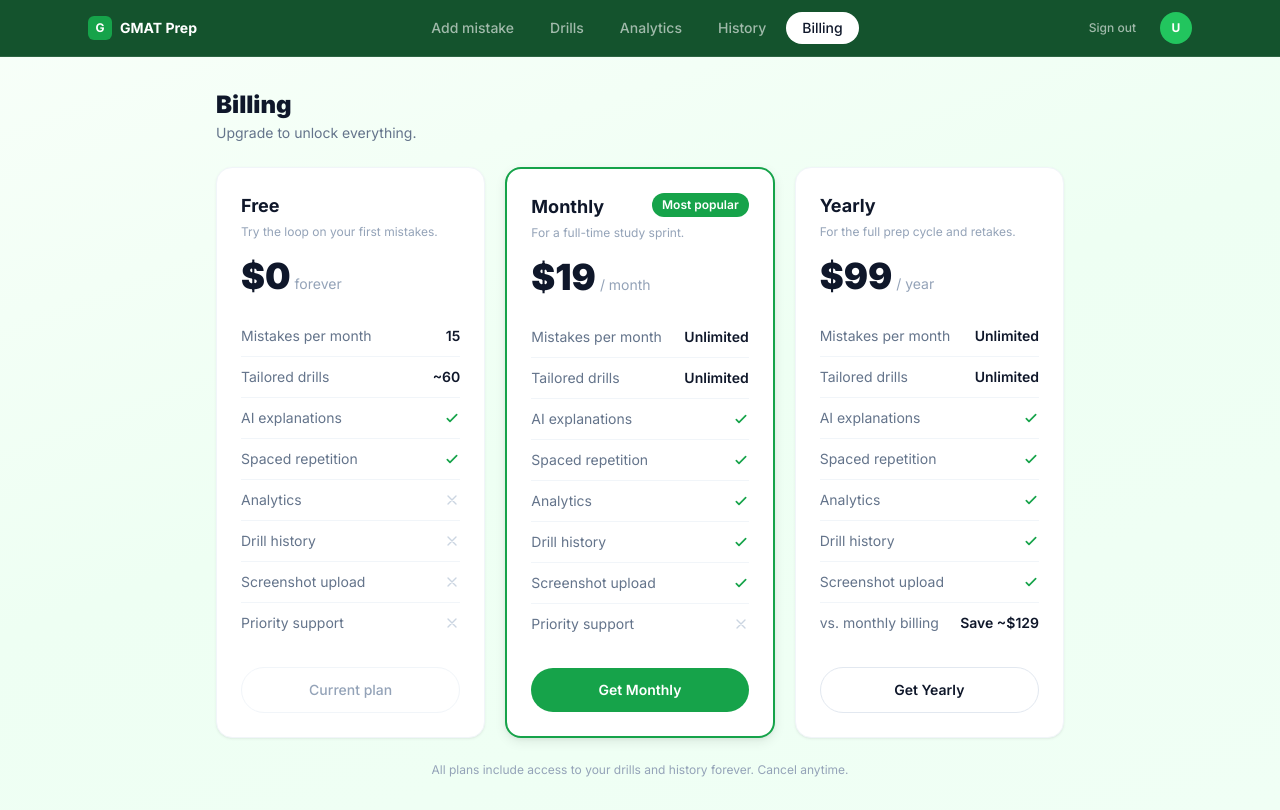
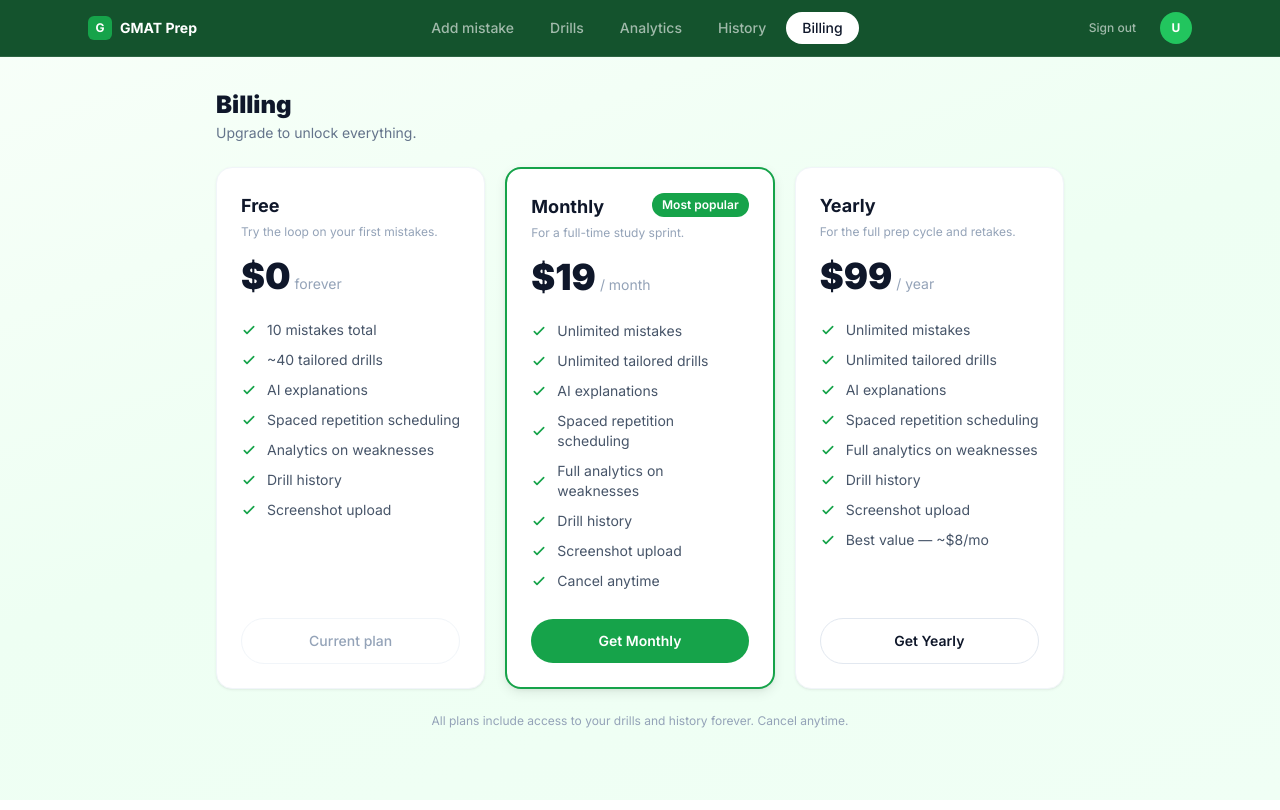
Before and after one commit to markjosephlin/gmat-prep, a Next.js app: page /billing in a window 1280 px wide. Built offline with nearby package versions, Linux system fonts and the light colour scheme; no server answers.

Commit message:
Redesign billing cards with checkmark lists

```diff
--- a/app/(dashboard)/billing/page.tsx
+++ b/app/(dashboard)/billing/page.tsx
@@ -13,14 +13,13 @@
     description: "Try the loop on your first mistakes.",
     highlight: false,
     features: [
-      { label: "Mistakes per month", value: "15" },
-      { label: "Tailored drills", value: "~60" },
-      { label: "AI explanations", value: true },
-      { label: "Spaced repetition", value: true },
-      { label: "Analytics", value: false },
-      { label: "Drill history", value: false },
-      { label: "Screenshot upload", value: false },
-      { label: "Priority support", value: false },
+      "10 mistakes total",
+      "~40 tailored drills",
+      "AI explanations",
+      "Spaced repetition scheduling",
+      "Analytics on weaknesses",
+      "Drill history",
+      "Screenshot upload",
     ],
     cta: null,
   },
@@ -33,14 +32,14 @@
     highlight: true,
     badge: "Most popular",
     features: [
-      { label: "Mistakes per month", value: "Unlimited" },
-      { label: "Tailored drills", value: "Unlimited" },
-      { label: "AI explanations", value: true },
-      { label: "Spaced repetition", value: true },
-      { label: "Analytics", value: true },
-      { label: "Drill history", value: true },
-      { label: "Screenshot upload", value: true },
-      { label: "Priority support", value: false },
+      "Unlimited mistakes",
+      "Unlimited tailored drills",
+      "AI explanations",
+      "Spaced repetition scheduling",
+      "Full analytics on weaknesses",
+      "Drill history",
+      "Screenshot upload",
+      "Cancel anytime",
     ],
     cta: "monthly",
   },
@@ -52,36 +51,26 @@
     description: "For the full prep cycle and retakes.",
     highlight: false,
     features: [
-      { label: "Mistakes per month", value: "Unlimited" },
-      { label: "Tailored drills", value: "Unlimited" },
-      { label: "AI explanations", value: true },
-      { label: "Spaced repetition", value: true },
-      { label: "Analytics", value: true },
-      { label: "Drill history", value: true },
-      { label: "Screenshot upload", value: true },
-      { label: "vs. monthly billing", value: "Save ~$129" },
+      "Unlimited mistakes",
+      "Unlimited tailored drills",
+      "AI explanations",
+      "Spaced repetition scheduling",
+      "Full analytics on weaknesses",
+      "Drill history",
+      "Screenshot upload",
+      "Best value — ~$8/mo",
     ],
     cta: "yearly",
   },
 ];
 
-function FeatureRow({ label, value }: { label: string; value: string | boolean }) {
+function FeatureItem({ text }: { text: string }) {
   return (
-    <div className="flex items-center justify-between py-2.5 border-b border-slate-100 last:border-0">
-      <span className="text-sm text-slate-500">{label}</span>
-      {typeof value === "boolean" ? (
-        value ? (
-          <svg className="w-4 h-4 text-brand-600" fill="none" viewBox="0 0 24 24" stroke="currentColor">
-            <path strokeLinecap="round" strokeLinejoin="round" strokeWidth={2.5} d="M5 13l4 4L19 7" />
-          </svg>
-        ) : (
-          <svg className="w-4 h-4 text-slate-300" fill="none" viewBox="0 0 24 24" stroke="currentColor">
-            <path strokeLinecap="round" strokeLinejoin="round" strokeWidth={2} d="M6 18L18 6M6 6l12 12" />
-          </svg>
-        )
-      ) : (
-        <span className="text-sm font-semibold text-navy">{value}</span>
-      )}
+    <div className="flex items-center gap-2.5 py-1">
+      <svg className="w-4 h-4 text-brand-600 shrink-0" fill="none" viewBox="0 0 24 24" stroke="currentColor">
+        <path strokeLinecap="round" strokeLinejoin="round" strokeWidth={2.5} d="M5 13l4 4L19 7" />
+      </svg>
+      <span className="text-sm text-slate-600">{text}</span>
     </div>
   );
 }
@@ -171,10 +160,10 @@
               <span className="text-slate-400 text-sm ml-1">{plan.period}</span>
             </div>
 
-            {/* Feature comparison */}
-            <div className="flex-1 mb-6">
+            {/* Feature list */}
+            <div className="flex-1 mb-6 flex flex-col gap-0.5">
               {plan.features.map((f) => (
-                <FeatureRow key={f.label} label={f.label} value={f.value} />
+                <FeatureItem key={f} text={f} />
               ))}
             </div>
 
```
